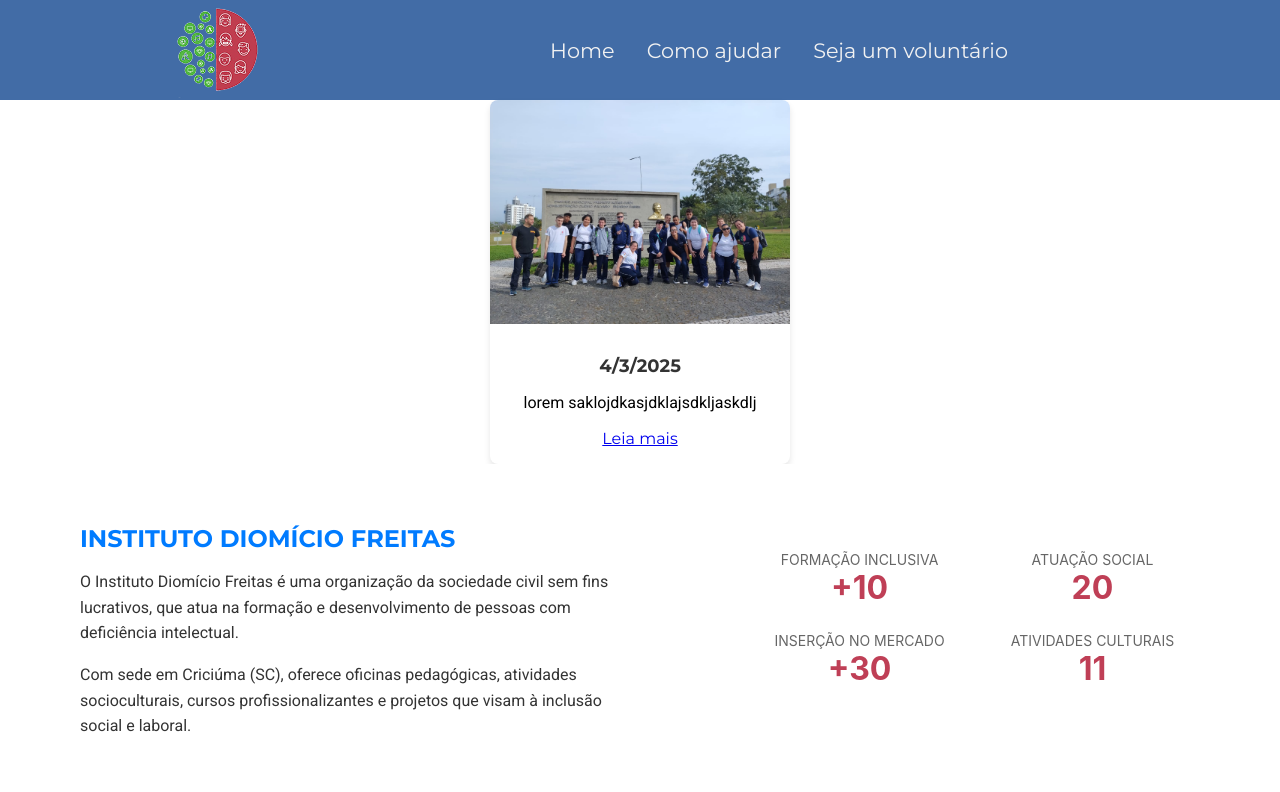
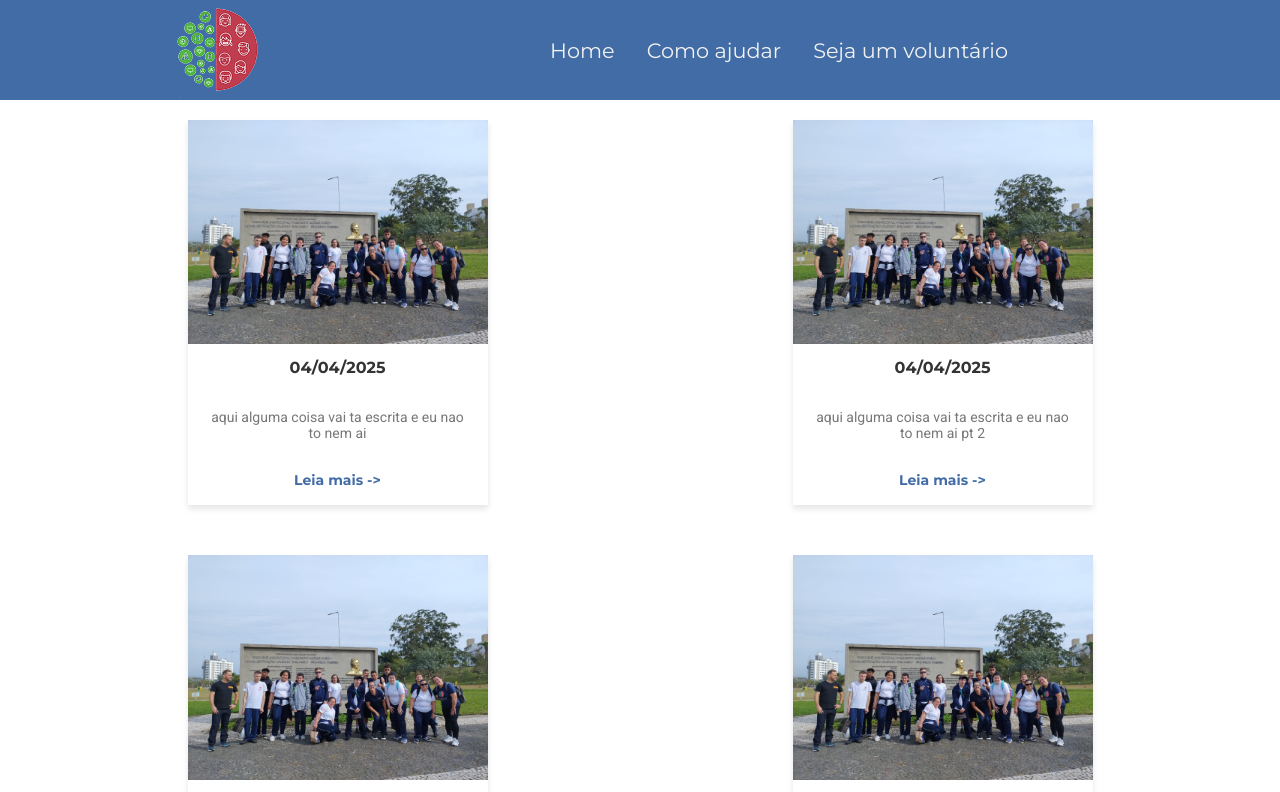
Before and after one commit to MarxWesley/projeto_extensao_III, a React (Create React App) app: page / in a window 1280 px wide. Shown: the top 792 px of the page. Built offline with nearby package versions, Linux system fonts and the light colour scheme.

Commit message:
update notice and noticeCard

```diff
--- a/src/components/Notice/Notice.jsx
+++ b/src/components/Notice/Notice.jsx
@@ -1,17 +1,61 @@
-import { Link } from 'react-router-dom'
+import NoticeCard from '../NoticeCard/NoticeCard'
 import styles from './Notice.module.css'
+import img from '../../assets/img/pessoas_iee.jpeg'
 
-function Notice({img, alt, text, link, text_link}) {
+const noticias = [
+    {
+        img: {img},
+        alt: 'uma imagem qualquer',
+        text: 'aqui alguma coisa vai ta escrita e eu nao to nem ai',
+        link: 'https://trackmob.com.br/blog/6-sites-de-ongs-para-inspirar-sua-captacao-online/',
+        text_link: 'Leia mais ->'
+    },
+    {
+        img: {img},
+        alt: 'uma outra imagem qualquer',
+        text: 'aqui alguma coisa vai ta escrita e eu nao to nem ai pt 2',
+        link: 'https://trackmob.com.br/blog/6-sites-de-ongs-para-inspirar-sua-captacao-online/',
+        text_link: 'Leia mais ->'
+    },
+    {
+        img: {img},
+        alt: 'uma outra imagem qualquer',
+        text: 'aqui alguma coisa vai ta escrita e eu nao to nem ai pt 2',
+        link: 'https://trackmob.com.br/blog/6-sites-de-ongs-para-inspirar-sua-captacao-online/',
+        text_link: 'Leia mais ->'
+    },
+    {
+        img: {img},
+        alt: 'uma outra imagem qualquer',
+        text: 'aqui alguma coisa vai ta escrita e eu nao to nem ai pt 2',
+        link: 'https://trackmob.com.br/blog/6-sites-de-ongs-para-inspirar-sua-captacao-online/',
+        text_link: 'Leia mais ->'
+    },
+    {
+        img: {img},
+        alt: 'uma outra imagem qualquer',
+        text: 'aqui alguma coisa vai ta escrita e eu nao to nem ai pt 2',
+        link: 'https://trackmob.com.br/blog/6-sites-de-ongs-para-inspirar-sua-captacao-online/',
+        text_link: 'Leia mais ->'
+    },
+]
+
+function Notice() {
+
     return (
-        <div className={styles.card}>
-            <div className={styles.container_img}>
-                <img src={img} alt={alt}/>
-            </div>
-            <div className={styles.text}>
-                <h2>{new Date().getDate()}/{new Date().getMonth()}/{new Date().getFullYear()}</h2>
-                <p>{text}</p>
-                <a href={link} target='_self' title='link'>{text_link}</a>
-            </div>
+        <div className={styles.container}>
+            {noticias.length > 0 && noticias.map((noticia) =>
+                <div className={styles.container_img}>
+                    <NoticeCard
+                    key={noticia.alt}
+                    img={img}
+                    alt={noticia.alt}
+                    text={noticia.text}
+                    link={noticia.link}
+                    text_link={noticia.text_link}
+                    />
+                </div>
+            )}
         </div>
     )
 }
--- a/src/components/Notice/Notice.module.css
+++ b/src/components/Notice/Notice.module.css
@@ -1,30 +1,28 @@
-.card {
-    width: 300px; /* Defina a largura do card */
-    border-radius: 8px; /* Borda arredondada */
-    box-shadow: 0 4px 6px rgba(0, 0, 0, 0.1); /* Sombra suave */
-    overflow: hidden; /* Garante que a imagem e os textos respeitem os limites do card */
-    background: #fff; /* Fundo branco */
-    transition: transform 0.3s ease-in-out;
-    margin: auto;
+.container {
+    display: grid;
+    grid-template-columns: repeat(4, 1fr); /* 4 colunas */
+    gap: 10px; /* Espaçamento reduzido */
+    padding: 0; /* Remove espaçamento interno */
+    margin: 0 auto; /* Centraliza */
+    width: 100%; /* Ocupa a largura máxima */
+    max-width: 1200px; /* Limita a largura */
+    justify-content: center;
+}
+/* Responsividade */
+@media (max-width: 1350px) {
+    .container {
+        grid-template-columns: repeat(2, 1fr); /* 2 colunas em telas médias */
+    }
 }
 
-.card:hover{
-    transform: scale(1.05);
+@media (max-width: 600px) {
+    .container {
+        grid-template-columns: repeat(1, 1fr); /* 1 coluna em telas pequenas */
+    }
 }
 
-.container_img img {
-    width: 100%; /* Imagem ocupando toda a largura */
-    height: auto; /* Altura ajustada automaticamente */
-    display: block;
+.container_img {
+    padding: 20px;
+    display: flex;
+    justify-content: center;
 }
-
-.text {
-    padding: 16px; /* Espaçamento interno */
-    text-align: center;
-}
-
-.text h2 {
-    font-size: 18px;
-    color: #333;
-    margin-bottom: 8px;
-}
--- /dev/null
+++ b/src/components/NoticeCard/NoticeCard.jsx
@@ -0,0 +1,28 @@
+import styles from './NoticeCard.module.css'
+
+function NoticeCard({img, alt, text, link, text_link}) {
+
+    const formatDate = () => {
+        const today = new Date();
+        return new Intl.DateTimeFormat('pt-BR', {
+            day: '2-digit',
+            month: '2-digit',
+            year: 'numeric'
+        }).format(today);
+    };
+
+    return (
+        <div className={styles.card}>
+            <div className={styles.container_img}>
+                <img src={img} alt={alt}/>
+            </div>
+            <div className={styles.text}>
+                <h2>{formatDate()}</h2>
+                <p>{text}</p>
+                <a href={link} target='_self' title='link'>{text_link}</a>
+            </div>
+        </div>
+    )
+}
+
+export default NoticeCard
--- /dev/null
+++ b/src/components/NoticeCard/NoticeCard.module.css
@@ -0,0 +1,49 @@
+.card {
+    width: 300px; /* Defina a largura do card */
+    box-shadow: 0 4px 6px rgba(0, 0, 0, 0.1); /* Sombra suave */
+    overflow: hidden; /* Garante que a imagem e os textos respeitem os limites do card */
+    background: #fff; /* Fundo branco */
+    transition: transform 0.3s ease-in-out;
+}
+
+.card:hover{
+    transform: scale(1.05);
+}
+
+.container_img img {
+    width: 100%; /* Imagem ocupando toda a largura */
+    height: auto; /* Altura ajustada automaticamente */
+    display: block;
+}
+
+.text {
+    padding: 16px; /* Espaçamento interno */
+    padding-top: 0px;
+    text-align: center;
+}
+
+.text h2 {
+    font-size: 1em;
+    color: #333;
+    margin-bottom: 2em;
+}
+
+.text p {
+    font-size: 14px;
+    color: #777;
+    margin-bottom: 1.6em;
+}
+
+.text a {
+    font-size: 14px;
+    font-weight: bold;
+    color: var(--azul); /* Cor do link */
+    text-decoration: none;
+    display: inline-block;
+    margin-top: 8px;
+    transition: color 0.3s;
+}
+
+.text a:hover {
+    color: var(--vermelho);
+}
--- a/src/pages/home/Home.jsx
+++ b/src/pages/home/Home.jsx
@@ -1,11 +1,10 @@
 import styles from './Home.module.css'
-import img_pessoas from '../../assets/img/pessoas_iee.jpeg'
 import Notice from '../../components/Notice/Notice'
 
 function Home() {
     return (
         <section className={styles.section}>
-            <Notice img={img_pessoas} alt='sem imagem por enquanto' text='lorem saklojdkasjdklajsdkljaskdlj' link='https://trackmob.com.br/blog/6-sites-de-ongs-para-inspirar-sua-captacao-online/' text_link='Leia mais'/>
+            <Notice />
         </section>
     )
 }
```
